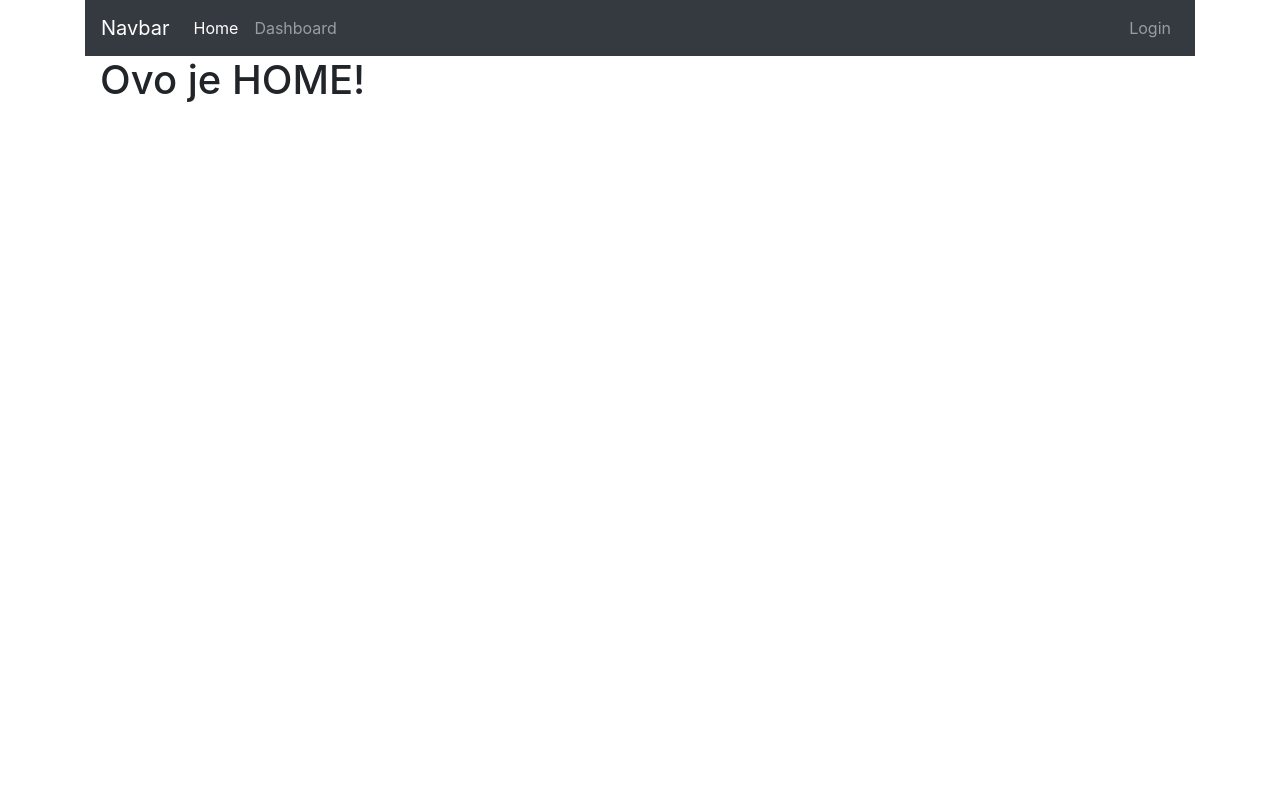
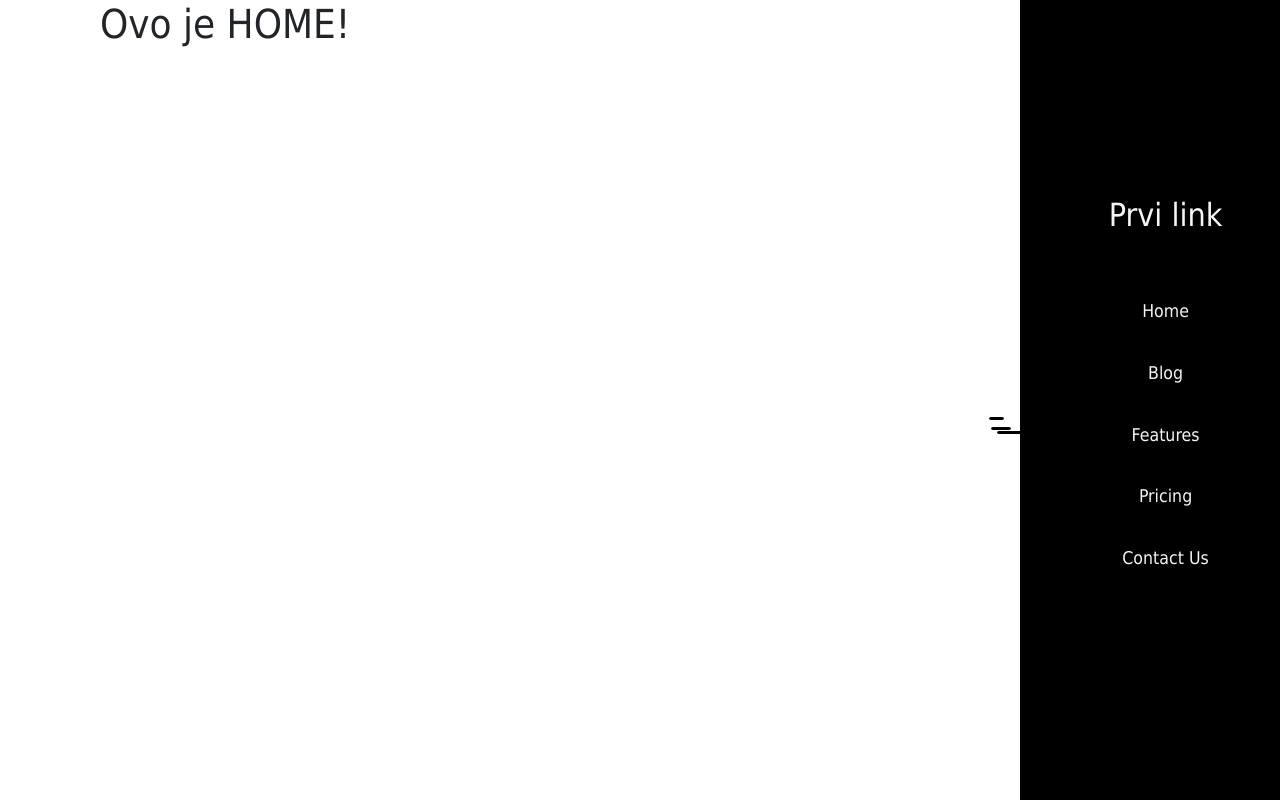
Before and after one commit to saleandjelkovic/cherry_vezba, a Django app: page / in a window 1280 px wide. Run offline with Django 3.2, Linux system fonts and the light colour scheme; parts of the project's set-up code (start-up, migrations or seed data) failed here and were passed over; some libraries are stand-ins or nearby versions.

Commit message:
neki komentar

```diff
--- a/books/static/css/custom.css
+++ b/books/static/css/custom.css
@@ -9,3 +9,95 @@
 .custom_co_authors span {
 	color: #270446;
 }
+body{
+	margin: 0px;
+	padding: 0px;
+	font-family: 'Segoe U1', Tahoma, Geneva, Verdana;
+	background: #OAFFEF;
+}
+.navbar{
+	position: absolute;
+	right: 0px;
+	width: 260px;
+	height: 100%;
+	background-color: #000000;
+	text-align: center;
+	transition: 0.800s ease;
+
+}
+.navbar > .side-nav{
+	list-style-type: none;
+	padding: 0;
+	margin: 0;
+}
+.nav-item{
+	display: flex;
+}
+.nav-item > .nav-link{
+	text-decoration: none;
+	color: whitesmoke;
+	font-size: 1.1em;
+	padding: 1em;
+	flex: 1;
+}
+.nav-item > .nav-link:hover{
+	background-color: whitesmoke;
+	color: black;
+}
+.toggle-collapse{
+	float: left;
+	margin-left: -3.3em;
+	margin-top: .5em;
+	content: "";
+	outline: inherit;
+	border: 0px;
+	background: transparent;
+}
+.toggle-icon,
+.toggle-icon::before,
+.toggle-icon::after{
+	content: "";
+	width: 30px;
+	height: 3px;
+	position: fixed;
+	background-color: black;
+	border-radius: 2em;
+	border: 1px solid black;
+	cursor: pointer;
+	transition: 0.800s ease;
+	margin-top: 0.8em;
+}
+.togle-icon::before{
+	position: absolute;
+	left: 1px;
+	margin-top: -0.8em;
+
+}
+.toggle-icon::after{
+	position: absolute;
+	left: 1px;
+	margin-top: 0.6em;
+	width: 20px;
+}
+.toggle-icon{
+	width: 15px;
+}
+.show .toggle-icon::after{
+	width: 30px;
+}
+.show .toggle-icon{
+	width:30px;
+}
+.nav-item > .site-name{
+	text-decoration: none;
+	padding: 1.3em;
+	font-size: 2em;
+	color:whitesmoke;
+}
+.nav-item:last-child > .nav-link i{
+	padding: .5em;
+}
+.nav-item:hover:last-child > .nav-link{
+	background-color: black;
+	color: white;
+}
--- /dev/null
+++ b/books/static/js/custom.js
@@ -0,0 +1,7 @@
+
+	function myFunc(e){
+		e.classlist.toggle("show");
+	}
+
+
+console.log("pozdrav");
--- a/books/templates/books/base.html
+++ b/books/templates/books/base.html
@@ -11,45 +11,40 @@
 </head>
 <body>
 	<div class="container">
-		<nav class="navbar-expand-lg navbar navbar-dark bg-dark">
-		  <a class="navbar-brand" href="/">Navbar</a>
-		  <button class="navbar-toggler" type="button" data-toggle="collapse" data-target="#navbarSupportedContent" aria-controls="navbarSupportedContent" aria-expanded="false" aria-label="Toggle navigation">
-		    <span class="navbar-toggler-icon"></span>
-		  </button>
+		<nav class="navbar" id="navID">
+			<button type="button" onclick="myFunc(this)" class="toggle-collapse" id="toggle-button">
+				<span class="toggle-icon">
 
-		  <div class="collapse navbar-collapse" id="navbarSupportedContent">
-		    <ul class="navbar-nav mr-auto">
-		      <li class="nav-item active">
-		        <a class="nav-link" href="/">Home <span class="sr-only">(current)</span></a>
-		      </li>
-		      <li class="nav-item">
-		        <a class="nav-link" href="{% url 'dashboard:dashboard' %}">Dashboard</a>
-		      </li>
-		    </ul>
-		    {% if request.user.is_authenticated %}
-		    	<ul class="navbar-nav">
-		    		<li class="nav-item dropdown">
-		        		<a class="nav-link dropdown-toggle" href="#" id="navbarDropdown" role="button" data-toggle="dropdown" aria-haspopup="true" aria-expanded="false">
-		    				Welcome {{ request.user.username }}
-		    			</a>
-		    			<div class="dropdown-menu" aria-labelledby="navbarDropdown">
-			          		<a class="dropdown-item" href="../admin/">Profile</a>
-			          		<a class="dropdown-item" href="{% url 'account_email' %}">Change E-mail</a>
-			          		<a class="dropdown-item" href="{% url 'account_change_password' %}">Change Password</a>
-			          		<a class="dropdown-item" href="{% url 'account_reset_password' %}">Reset Password</a>
-			          		<div class="dropdown-divider"></div>
-			         		<a class="dropdown-item" href="{% url 'account_logout' %}">Logout</a>
-		        		</div>
-		    		</li>
-		    	</ul>
-		    {% else %}
-			    <ul class="navbar-nav">
-			    	<li class="nav-item">
-			    		<a class="nav-link" href="{% url 'account_login' %}">Login</a>
-			    	</li>
-			    </ul>
-		    {% endif %}
-		  </div>
+				</span>
+			</button>
+			<ul class="side-nav">
+				<li class="nav-item">
+					<a href="#" class="site-name">Prvi link</a>
+				</li>
+				<li class="nav-item">
+					<a href="#" class="nav-link">Home</a>
+				</li>
+				<li class="nav-item">
+					<a href="#" class="nav-link">Blog</a>
+				</li>
+				<li class="nav-item">
+					<a href="#" class="nav-link">Features</a>
+				</li>
+				<li class="nav-item">
+					<a href="#" class="nav-link">Pricing</a>
+				</li>
+				<li class="nav-item">
+					<a href="#" class="nav-link">Contact Us</a>
+				</li>
+				<li class="nav-item">
+					<a href="#" class="nav-link">
+						<i class="fab fa-facebook-f"></i>
+						<i class="fab fa-twitter-f"></i>
+						<i class="fab fa-instagram-f"></i>
+						<i class="fab fa-youtube-f"></i>
+					</a>
+				</li>
+			</ul>
 		</nav>
 	</div>
 	<div class="container">
@@ -57,7 +52,7 @@
 
 		{% endblock %}
 	</div>
-
+	<script type="text/javascript" src="{% static 'js/custom.js' %}"></script>
 	<script
   src="https://code.jquery.com/jquery-3.4.1.js"
   integrity="sha256-WpOohJOqMqqyKL9FccASB9O0KwACQJpFTUBLTYOVvVU="
```
